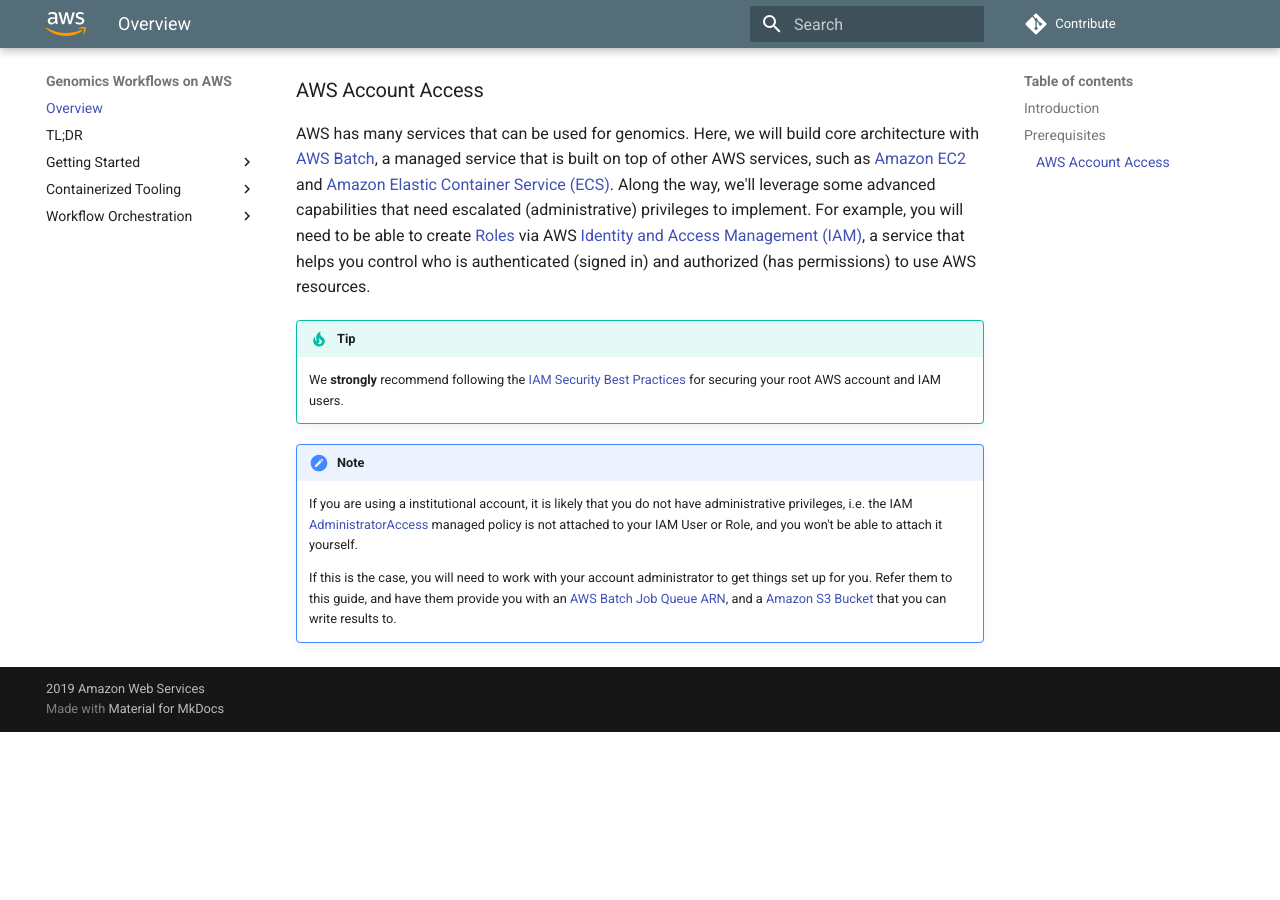
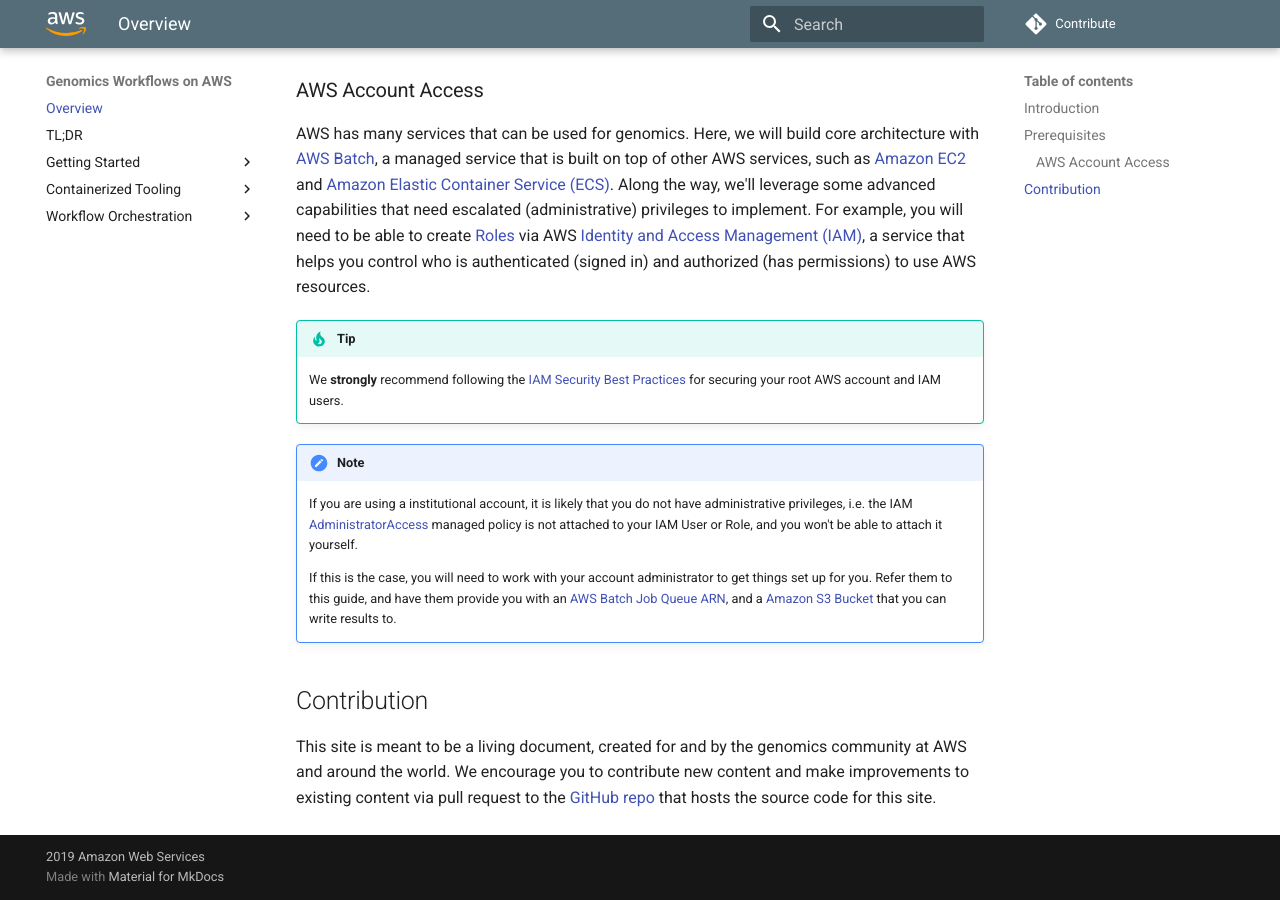
Before and after one commit to aws-samples/aws-genomics-workflows, an MkDocs documentation site: the page built from docs/index.md, in a window 1280 px wide and 900 px high, scrolled down 994 px. Built offline with MkDocs 1.6.1 and Material for MkDocs 9.7.7, drawn with Linux system fonts in a browser that asks for light colours; comment, search, counter and statistics services are not loaded; before the commit the page ends 1726 px from its top, so only the background shows below that.

Commit message:
add note on contribution

```diff
--- a/docs/index.md
+++ b/docs/index.md
@@ -39,3 +39,7 @@
     If you are using a institutional account, it is likely that you do not have administrative privileges, i.e. the IAM [AdministratorAccess](https://docs.aws.amazon.com/IAM/latest/UserGuide/access_policies_managed-vs-inline.html) managed policy is not attached to your IAM User or Role, and you won't be able to attach it yourself.
 
     If this is the case, you will need to work with your account administrator to get things set up for you. Refer them to this guide, and have them provide you with an [AWS Batch Job Queue ARN](https://docs.aws.amazon.com/batch/latest/userguide/job_queues.html), and a [Amazon S3 Bucket](https://docs.aws.amazon.com/AmazonS3/latest/dev/UsingBucket.html) that you can write results to.
+
+## Contribution
+
+This site is meant to be a living document, created for and by the genomics community at AWS and around the world.  We encourage you to contribute new content and make improvements to existing content via pull request to the [GitHub repo](https://github.com/aws-samples/aws-genomics-workflows/) that hosts the source code for this site.
```
